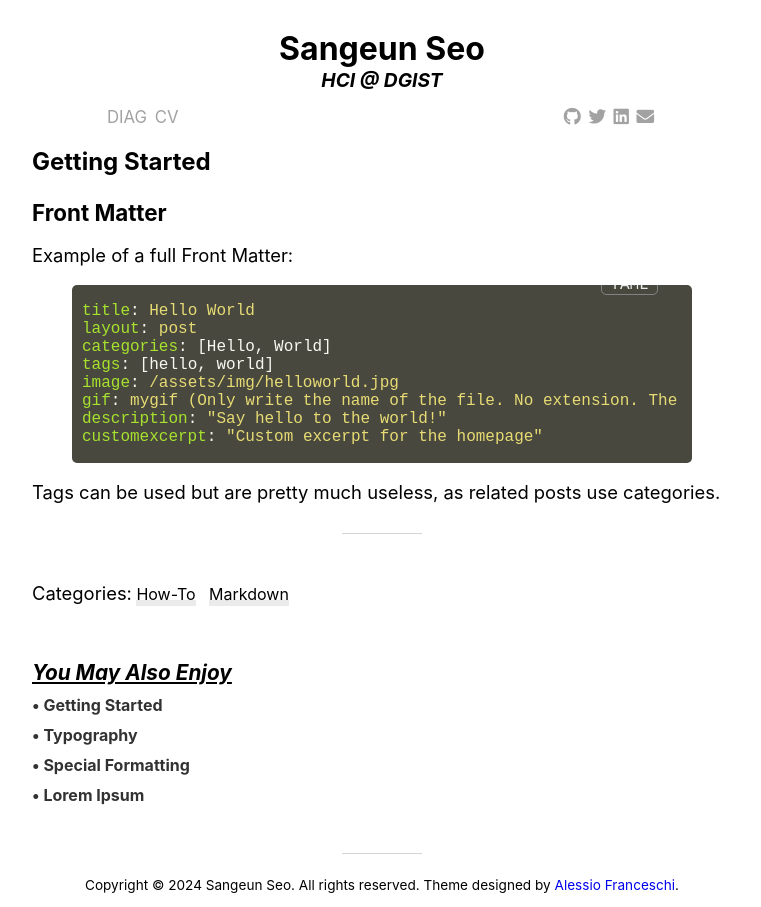
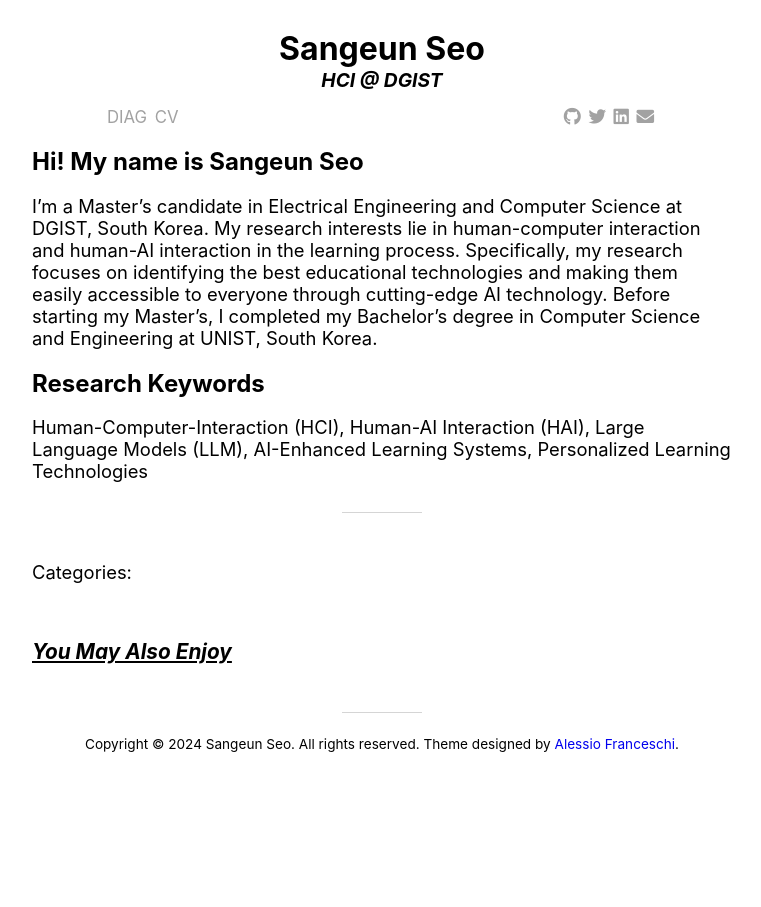
Before and after one commit to seseo98/my-homepage, a Jekyll site: the page built from _posts/2020-05-21-this-is-yamt.md, in a window 1280 px wide. Shown: the whole page, without its empty margins (258-1019 px from the left). Built offline with Jekyll 4.4.1, drawn with Linux system fonts in a browser that asks for light colours; nearby versions of some CDN libraries; comment, search, counter and statistics services are not loaded.

Commit message:
Update 2020-05-21-this-is-yamt.md

```diff
--- a/_posts/2020-05-21-this-is-yamt.md
+++ b/_posts/2020-05-21-this-is-yamt.md
@@ -1,24 +1,14 @@
 ---
-title: Getting Started
+title: Hi! My name is Sangeun Seo
 layout: post
-categories: [How-To, Markdown]
-image: /assets/img/airplane.jpg
-#gif: mygif
-description: "Let's get this theme to work!"
-customexcerpt: "Learn how to write a post in YAMT."
+image: /assets/img/logo.jpg
+description: "I'm a M.S. Student at DGIST, working with Dr. Jean Song as a member of DIAG."
 ---
 
-### Front Matter
-Example of a full Front Matter:
-{% highlight yaml %}
-title: Hello World
-layout: post
-categories: [Hello, World]
-tags: [hello, world]
-image: /assets/img/helloworld.jpg
-gif: mygif (Only write the name of the file. No extension. The files needs to be in "/assets/gif")
-description: "Say hello to the world!"
-customexcerpt: "Custom excerpt for the homepage"
-{% endhighlight %}
+I'm a Master's candidate in Electrical Engineering and Computer Science at DGIST, South Korea.
+My research interests lie in human-computer interaction and human-AI interaction in the learning process.
+Specifically, my research focuses on identifying the best educational technologies and making them easily accessible to everyone through cutting-edge AI technology.
+Before starting my Master's, I completed my Bachelor's degree in Computer Science and Engineering at UNIST, South Korea.
 
-Tags can be used but are pretty much useless, as related posts use categories.
+## Research Keywords
+Human-Computer-Interaction (HCI), Human-AI Interaction (HAI), Large Language Models (LLM), AI-Enhanced Learning Systems, Personalized Learning Technologies
```
